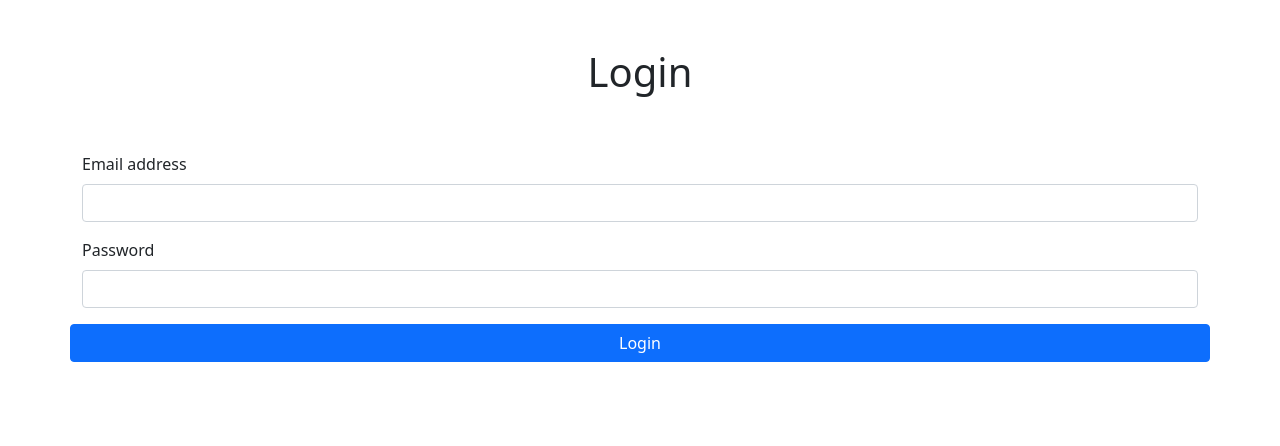
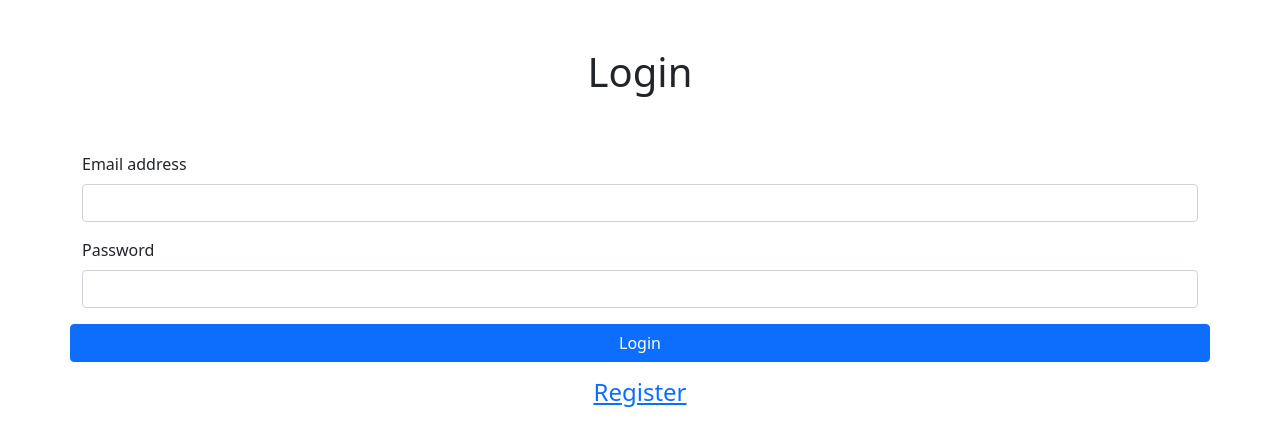
Before and after one commit to AadityaJain-Dev/first-angular-project, an Angular app: page / in a window 1280 px wide. Shown: the top 446 px of the page. Built offline with nearby package versions, Linux system fonts and the light colour scheme.

Commit message:
anchor tags for login, register

```diff
--- a/src/app/component/login/login.component.html
+++ b/src/app/component/login/login.component.html
@@ -30,6 +30,10 @@
 
         <button type="submit" class="btn btn-primary" (click)="userLogin()">Login</button>
 
+        <div class="pt-3 text-center">
+            <a class="link-primary h4" [routerLink]="['/register']">Register</a>
+        </div>
+
     </div>
 
 
--- a/src/app/component/register/register.component.html
+++ b/src/app/component/register/register.component.html
@@ -38,6 +38,10 @@
 
         <button type="submit" class="btn btn-primary" (click)="userRegister()">Register</button>
 
+        <div class="pt-3 text-center">
+            <a class="link-primary h4" [routerLink]="['/login']">Login</a>
+        </div>
+
     </div>
 
 
--- a/src/app/component/register/register.component.ts
+++ b/src/app/component/register/register.component.ts
@@ -1,6 +1,7 @@
 import { Component, OnInit } from '@angular/core';
 import axios from 'axios';
 import { sharedData } from '../data';
+import { Router } from '@angular/router';
 
 @Component({
   selector: 'app-register',
@@ -15,7 +16,7 @@ export class RegisterComponent implements OnInit {
   registerSuccessResponse: string = '';
   registerRejectResponse: string = '';
 
-  constructor() {}
+  constructor(private _router: Router) {}
 
   ngOnInit(): void {}
 
@@ -32,6 +33,7 @@ export class RegisterComponent implements OnInit {
         this.registerSuccessResponse = 'Registration Success';
         setTimeout(() => {
           this.registerSuccessResponse = '';
+          this._router.navigate(['login']);
         }, 1500);
       })
       .catch((error) => {
```
